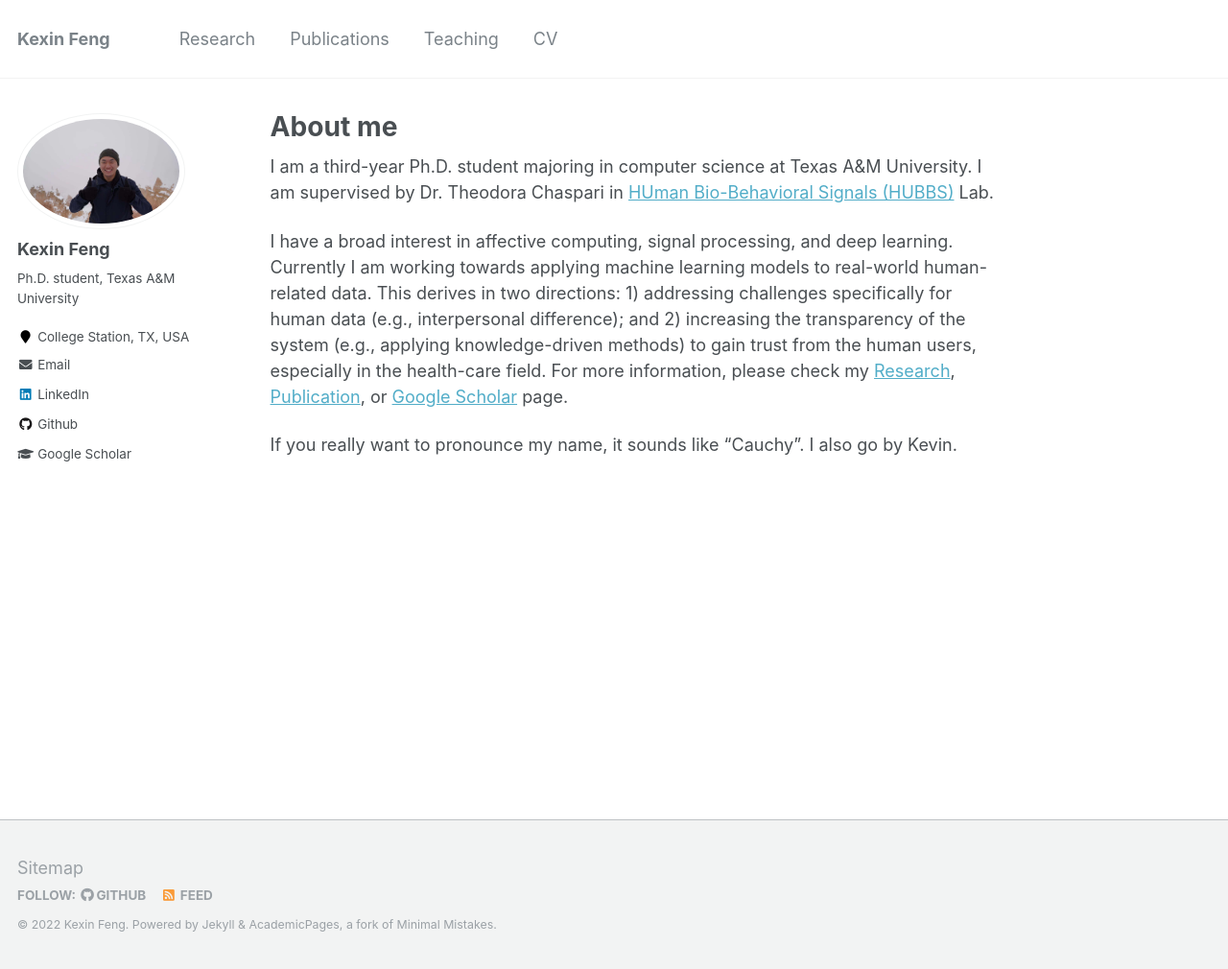
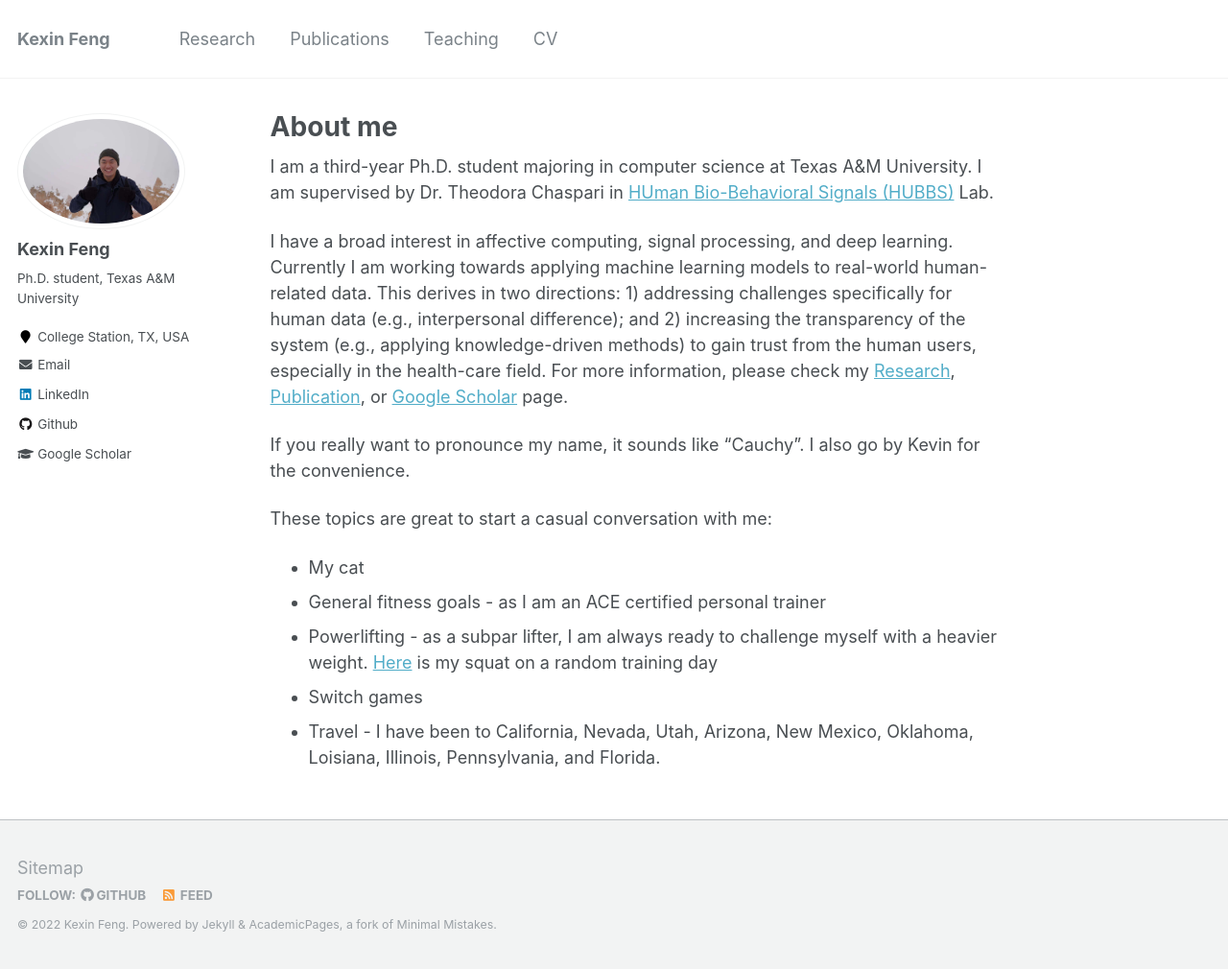
Before and after one commit to kexinF/kexinf.github.io, a Jekyll site: the page built from _pages/about.md, in a window 1280 px wide and 1010 px high. Shown: the whole window at 96% size. Built offline with Jekyll 4.4.1, drawn with Linux system fonts in a browser that asks for light colours.

Commit message:
finish about

```diff
--- a/_pages/about.md
+++ b/_pages/about.md
@@ -12,4 +12,11 @@ I am a third-year Ph.D. student majoring in computer science at Texas A&M Univer
 
 I have a broad interest in affective computing, signal processing, and deep learning. Currently I am working towards applying machine learning models to real-world human-related data. This derives in two directions: 1) addressing challenges specifically for human data (e.g., interpersonal difference); and 2) increasing the transparency of the system (e.g., applying knowledge-driven methods) to gain trust from the human users, especially in the health-care field. For more information, please check my [Research](/research/),  [Publication](/publications/), or [Google Scholar](https://scholar.google.com/citations?user=LmPz0PQAAAAJ&hl=en) page.
 
-If you really want to pronounce my name, it sounds like "Cauchy". I also go by Kevin.
+If you really want to pronounce my name, it sounds like "Cauchy". I also go by Kevin for the convenience.
+
+These topics are great to start a casual conversation with me:
+* My cat
+* General fitness goals - as I am an ACE certified personal trainer
+* Powerlifting - as a subpar lifter, I am always ready to challenge myself with a heavier weight. [Here](https://vimeo.com/749962170) is my squat on a random training day
+* Switch games
+* Travel - I have been to California, Nevada, Utah, Arizona, New Mexico, Oklahoma, Loisiana, Illinois, Pennsylvania, and Florida.
```
